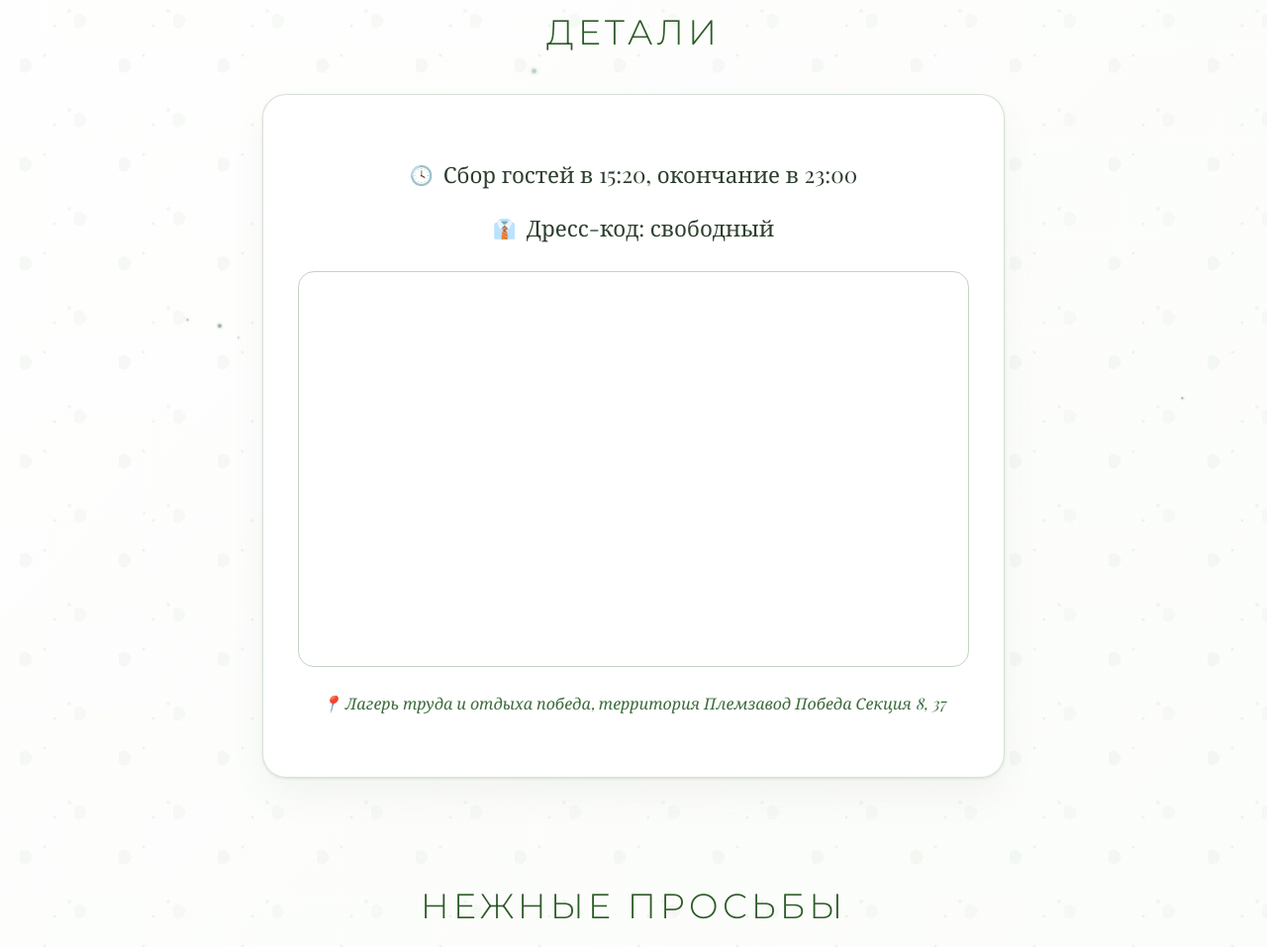
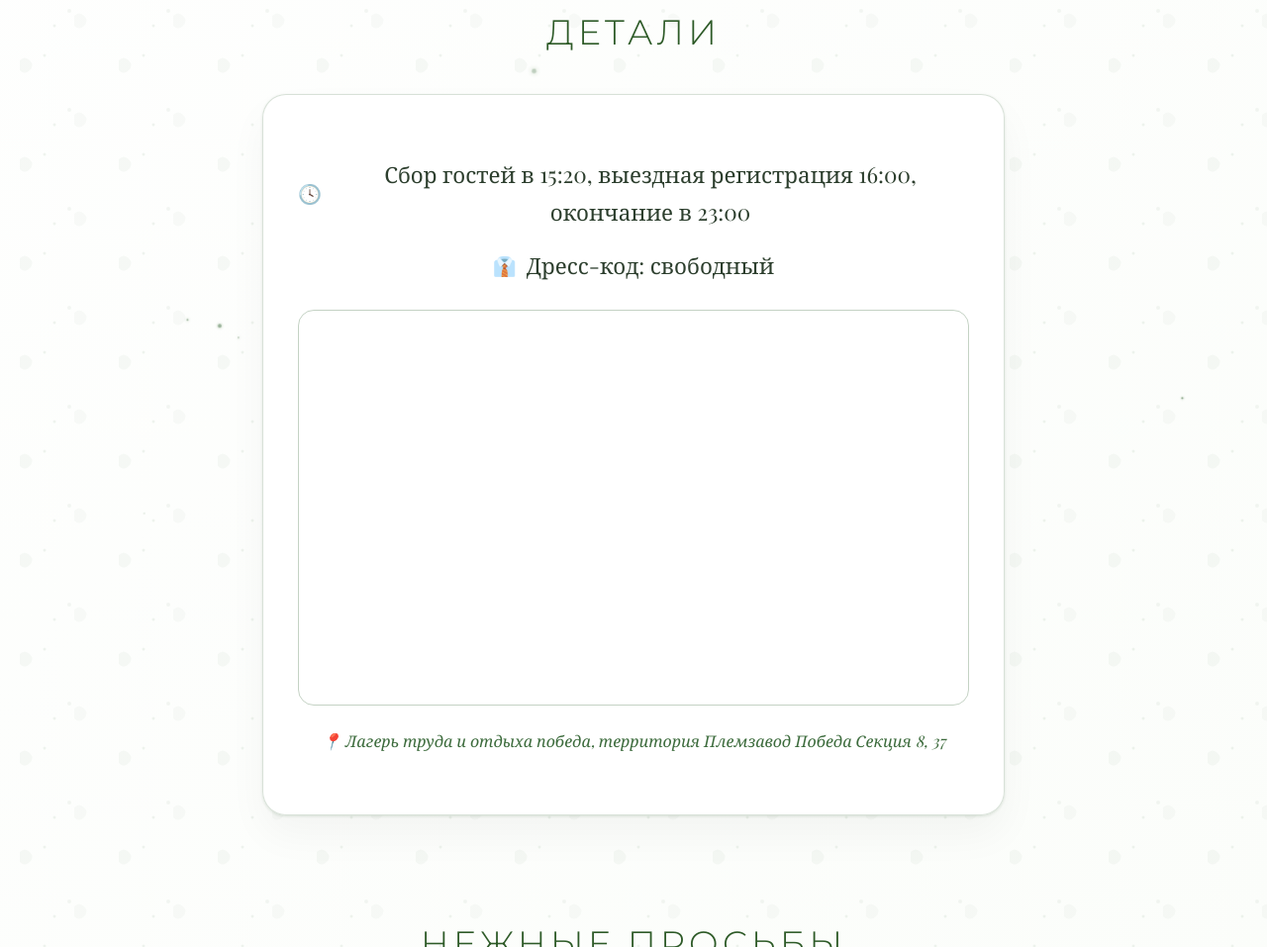
Before and after one commit to Nockeri/wedding, a plain HTML site: page index.html in a window 1280 px wide. Shown: the part 959-1916 px from the top of the page at 99% size. Drawn offline with nearby package versions, Linux system fonts and the light colour scheme; a web font is replaced by a local one.

Commit message:
Update index.html

```diff
--- a/index.html
+++ b/index.html
@@ -411,7 +411,7 @@
     <div class="container fade-in">
         <h2>Детали</h2>
         <div class="details-card">
-            <p><i>🕓</i> Сбор гостей в 15:20, окончание в 23:00</p>
+            <p><i>🕓</i> Сбор гостей в 15:20, выездная регистрация 16:00, окончание в 23:00</p>
             <p><i>👔</i> Дресс-код: свободный</p>
 
             <!-- Карта -->
```
